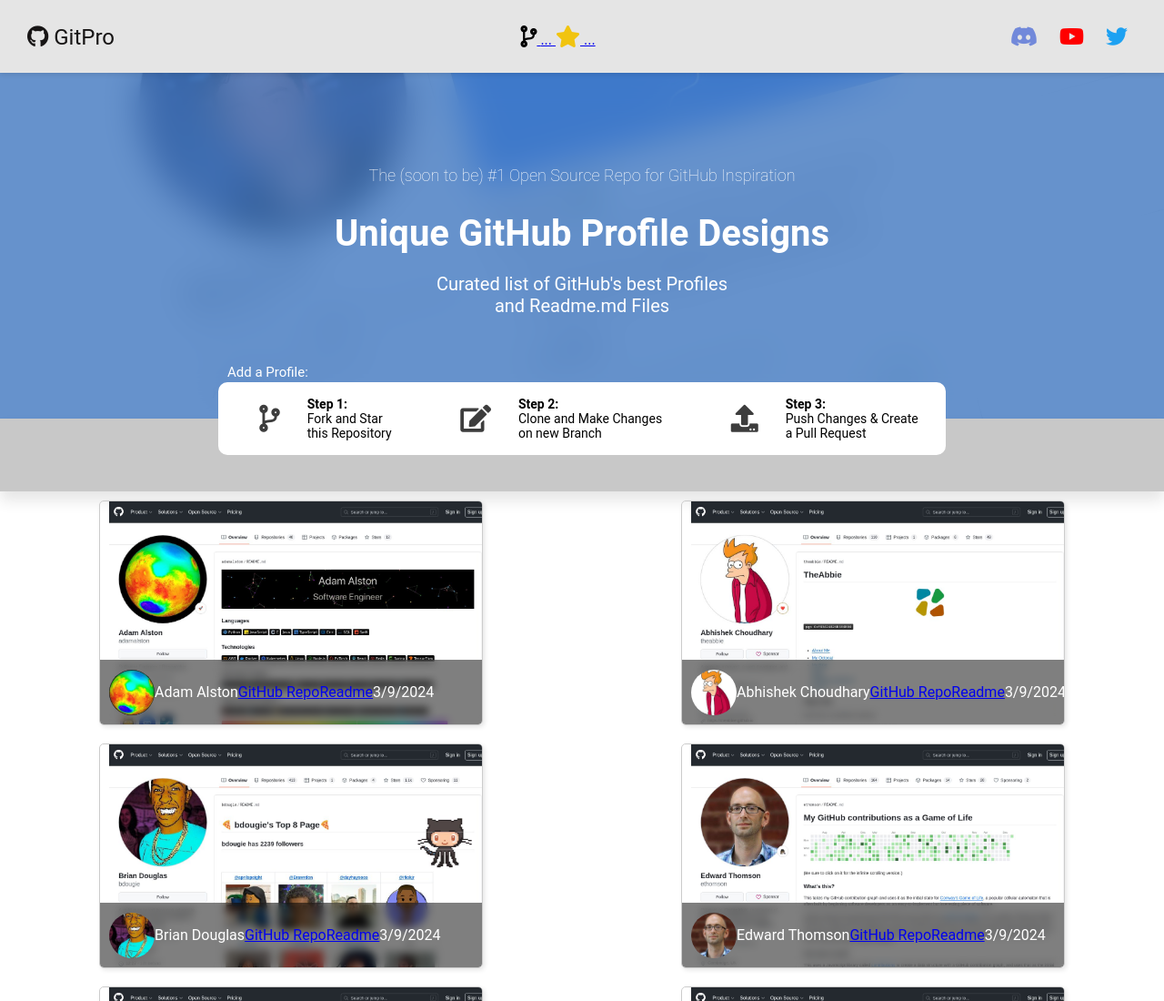
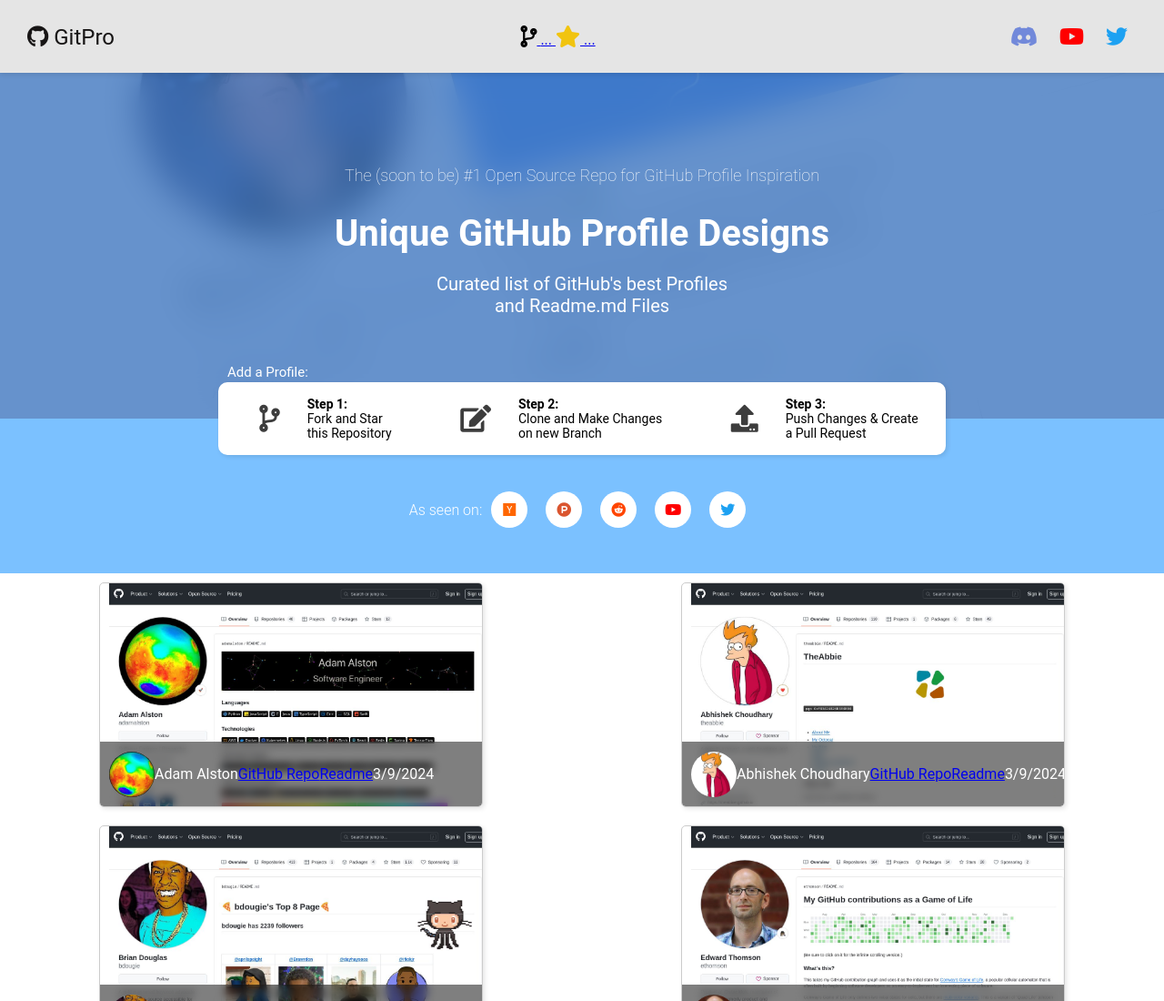
Before and after one commit to MaxRohowsky/best-github-profile-readme, a website: page docs/index.html in a window 1280 px wide. Shown: the top 1100 px of the page at 91% size. Drawn offline with nearby package versions, Linux system fonts and the light colour scheme; no server answers.

Commit message:
Update text and add social proof icons

```diff
--- a/docs/index.html
+++ b/docs/index.html
@@ -34,7 +34,7 @@
     </nav>
     <section id="hero">
         <div id="hero-container">
-            <p class="small-text">The (soon to be) #1 Open Source Repo for GitHub Inspiration</p>
+            <p class="small-text">The (soon to be) #1 Open Source Repo for GitHub Profile Inspiration</p>
             <h1>Unique GitHub Profile Designs</h1>
             <h2>Curated list of GitHub's best Profiles <br /> and Readme.md Files</h2>
         </div>
@@ -59,6 +59,25 @@
         </div>
     </section>
 
+    <section id="social-proof">
+        <span>As seen on:</span>
+        <div class="proof-icon">
+            <i class="fab fa-hacker-news" style="color: #ff6600;"></i>
+        </div>
+        <div class="proof-icon">
+            <i class="fab fa-product-hunt" style="color: #da552f;"></i>
+        </div>
+        <div class="proof-icon">
+            <i class="fab fa-reddit" style="color: #ff4500;"></i>
+        </div>
+        <div class="proof-icon">
+            <i class="fab fa-youtube" style="color: #FF0000;"></i>
+        </div>
+        <div class="proof-icon">
+            <i class="fab fa-twitter" style="color: #1DA1F2;"></i>
+        </div>
+    </section>
+
 
 
 
--- a/docs/style.css
+++ b/docs/style.css
@@ -82,8 +82,8 @@
     position: relative;
     width: 100%;
     height: 80px;
-    box-shadow: 0px 10px 15px rgba(0, 0, 0, 0.1);
-    background: rgba(187, 187, 187, 0.8);
+
+    background: rgba(91, 178, 255, 0.8);
 }
 
 #instruction-steps {
@@ -97,6 +97,7 @@
     height: 100%;
     border-radius: 10px;
     background-color: white;
+    box-shadow: 2px 2px 5px rgba(0, 0, 0, 0.1);
 }
 
 #instruction-steps::before {
@@ -132,7 +133,30 @@
 }
 
 
+#social-proof {
+    display: flex;
+    justify-content: center;
+    align-items: center;
+    flex-direction: row;
+    text-align: center;
+    background: rgba(91, 178, 255, 0.8);
+    padding-bottom: 50px;
+    font-weight: 300;
+    color: rgb(255, 255, 255);
+}
 
+.proof-icon {
+    display: flex;
+    justify-content: center;
+    align-items: center;
+    width: 20px; /* Adjust as needed */
+    height: 20px; /* Adjust as needed */
+    padding: 10px;
+    background-color: rgb(255, 255, 255);
+    border-radius: 100px;
+    margin-left: 10px;
+    margin-right: 10px;
+}
 
 #screenshotContainer {
     display: flex;
```
